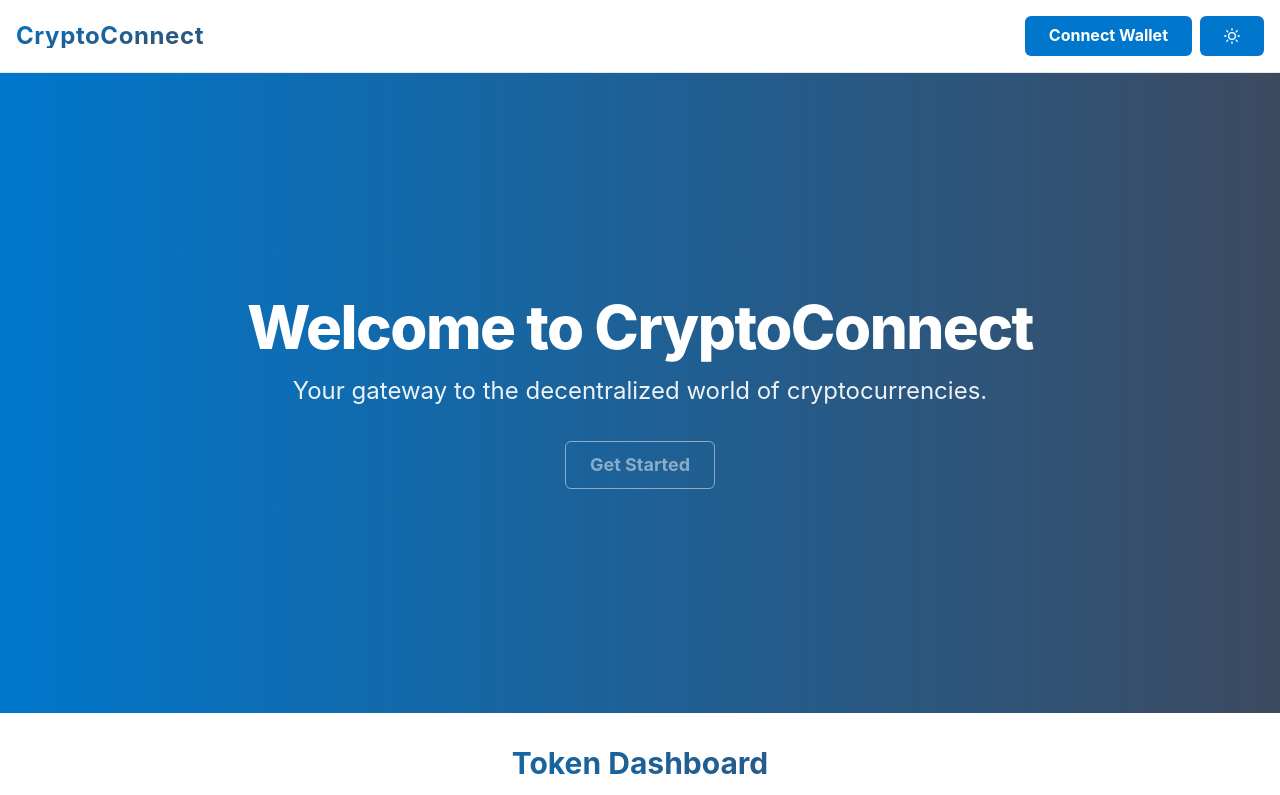
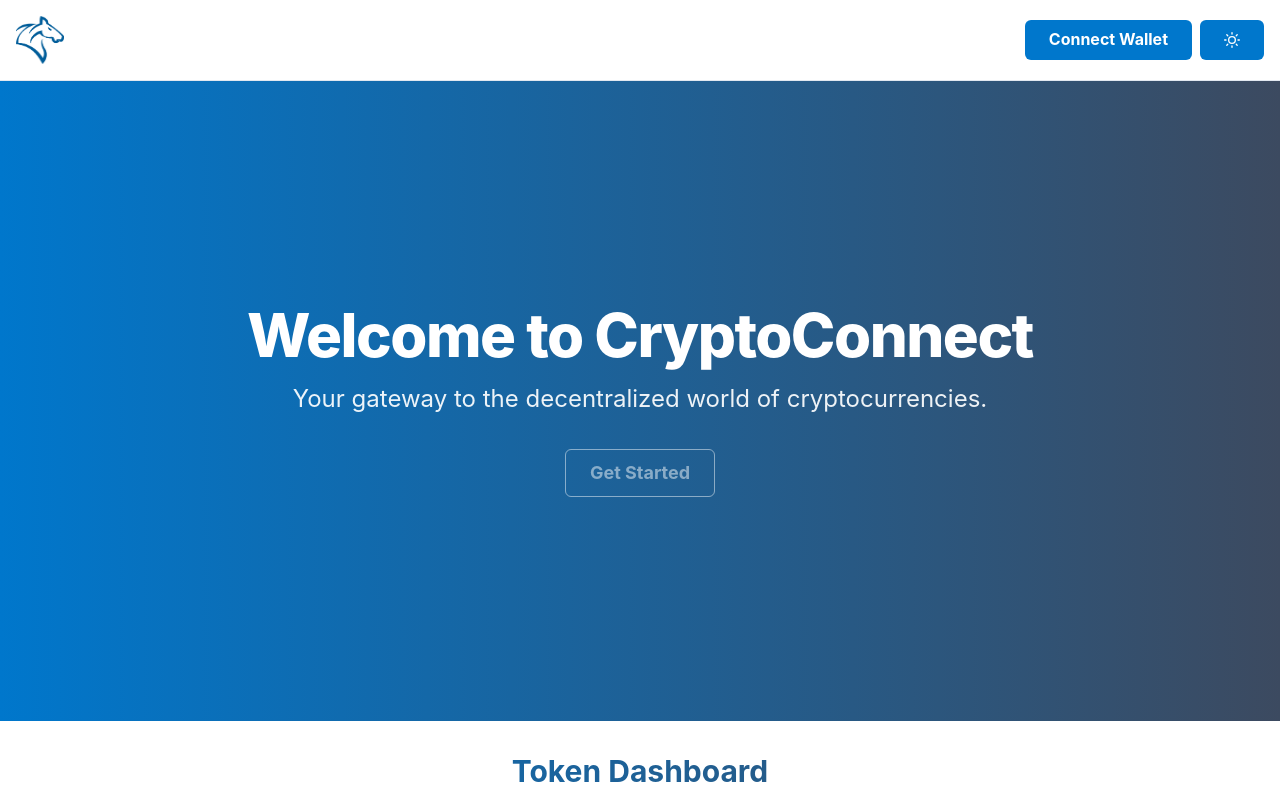
Before and after one commit to devnova777/crypto-connect, a React (Vite) app: page / in a window 1280 px wide. Shown: the top 795 px of the page. Built offline with nearby package versions, Linux system fonts and the light colour scheme.

Commit message:
add iamge icon in navbar

```diff
--- a/src/App.tsx
+++ b/src/App.tsx
@@ -2,7 +2,7 @@ import EducationalResourcesSection from "./components/education-resource-section
 import Footer from "./components/footer";
 import HeroSection from "./components/hero-section";
 import MarketplaceSection from "./components/marketplace-sectin";
-import Navbar from "./components/navabr";
+import Navbar from "./components/navbar";
 import TokenDashboardSection from "./components/token-dashboard";
 
 export default function App() {
--- a/src/components/navabr.tsx
+++ b/src/components/navbar.tsx
@@ -2,18 +2,18 @@ import { MoonIcon, SunIcon } from '@chakra-ui/icons';
 import {
     Flex,
     Box,
-    Heading,
+    Image,
     Button,
     Spacer,
     useColorMode,
-    useTheme
+    // useTheme
 } from '@chakra-ui/react';
 
 const Navbar = () => {
     const { colorMode, toggleColorMode } = useColorMode();
-    const theme = useTheme();
+    // const theme = useTheme();
 
-    const gradient = `linear-gradient(to-br, ${theme.colors.primary['500']}, ${theme.colors.secondary['500']})`;
+    // const gradient = `linear-gradient(to-br, ${theme.colors.primary['500']}, ${theme.colors.secondary['500']})`;
 
     return (
         <Flex
@@ -24,7 +24,7 @@ const Navbar = () => {
             borderBottom="1px solid"
             borderColor="gray.200"
         >
-            <Flex align="center">
+            {/* <Flex align="center">
                 <Heading
                     as="h1"
                     size="md"
@@ -36,7 +36,8 @@ const Navbar = () => {
                 >
                     CryptoConnect
                 </Heading>
-            </Flex>
+            </Flex> */}
+            <Image src={'/icon.jpg'} alt="CryptoConnect Icon" boxSize="48px" mr="4" />
             <Spacer />
             <Box>
                 <Button mr="2">Connect Wallet</Button>
```
